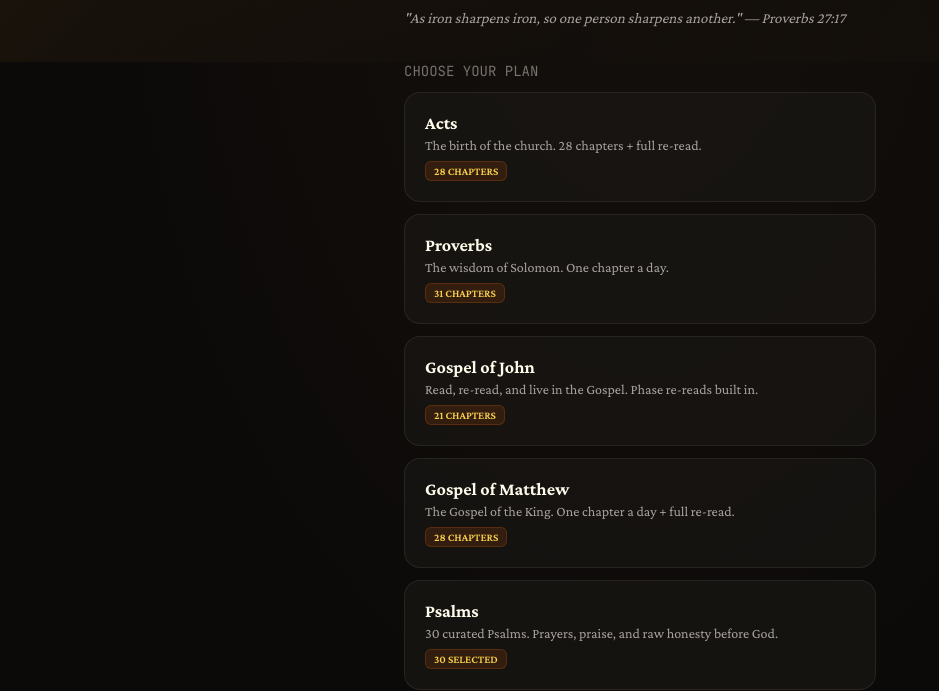
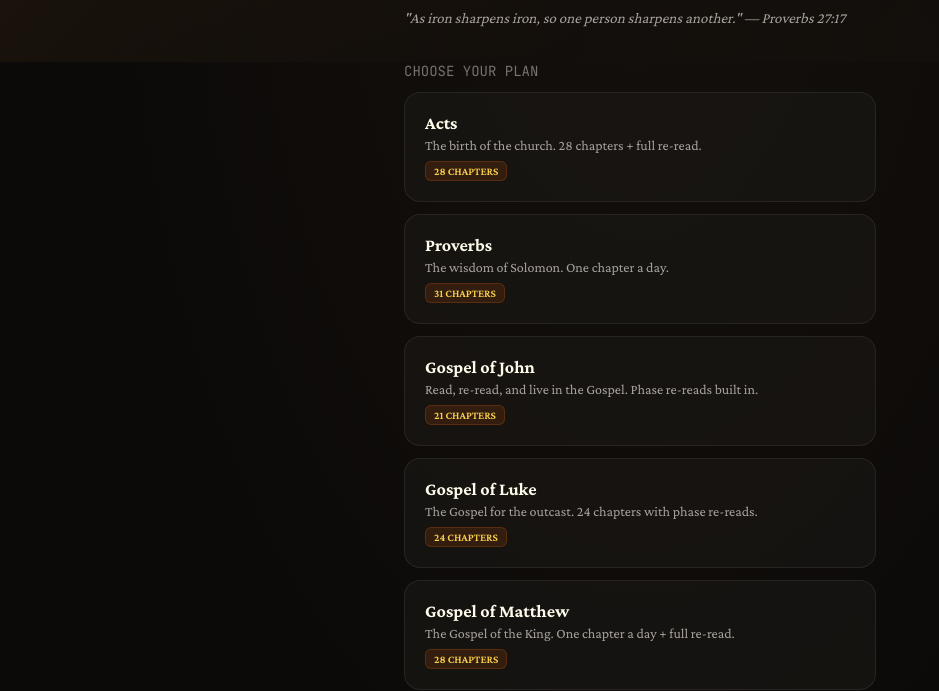
Before and after one commit to stuck3y/iron, a plain HTML site: page all/index.html in a window 1280 px wide. Shown: the part 109-800 px from the top of the page, without its empty margins (0-939 px from the left). Drawn offline with nearby package versions, Linux system fonts and the light colour scheme.

Commit message:
Add Luke

```diff
--- a/all/index.html
+++ b/all/index.html
@@ -65,6 +65,12 @@ a{text-decoration:none;color:inherit}
     <span class="plan-tag tag-book">21 CHAPTERS</span>
   </a>
 
+  <a href="/luke/" class="plan">
+    <div class="plan-title">Gospel of Luke</div>
+    <div class="plan-sub">The Gospel for the outcast. 24 chapters with phase re-reads.</div>
+    <span class="plan-tag tag-book">24 CHAPTERS</span>
+  </a>
+
   <a href="/matthew/" class="plan">
     <div class="plan-title">Gospel of Matthew</div>
     <div class="plan-sub">The Gospel of the King. One chapter a day + full re-read.</div>
```
